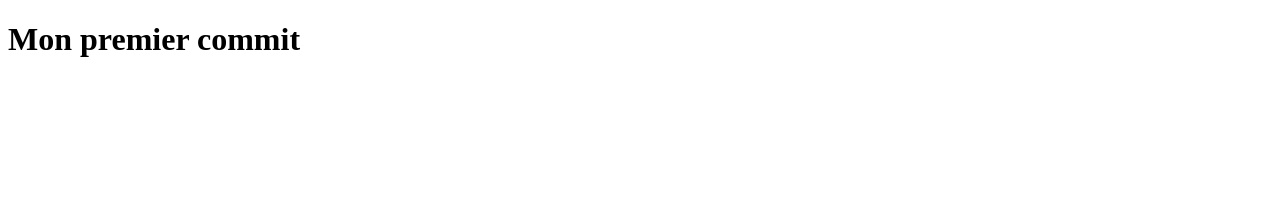
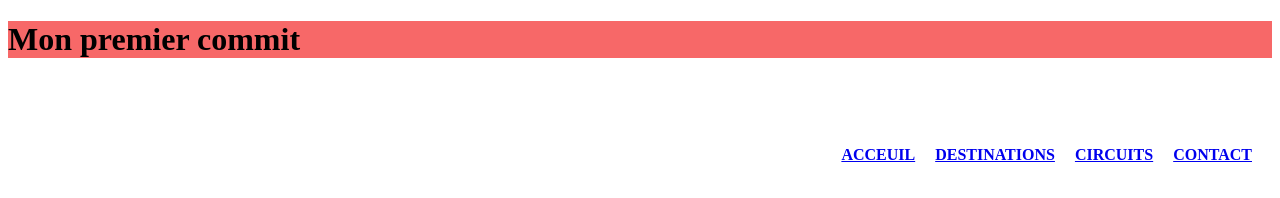
Before and after one commit to SirimaZenab/PremierRepo.github.io, a plain HTML site: page index.html in a window 1280 px wide. Drawn offline with Linux system fonts and the light colour scheme.

Commit message:
mon commit sure

```diff
--- a/CSS/styles.css
+++ b/CSS/styles.css
@@ -2,3 +2,20 @@ h1
 {
     background-color: #f76868;
 }
+header nav
+{
+   float: right;
+   margin-top: 50px;
+}
+header nav ul li
+{
+  float: left;
+   /* background-color: #ff7a00; */
+   display: inline-block;
+}
+header nav ul li a
+{
+   text-transform: uppercase;
+   font-weight: bold;
+   margin-right: 20px;
+}
--- a/index.html
+++ b/index.html
@@ -5,8 +5,21 @@
     <meta http-equiv="X-UA-Compatible" content="IE=edge">
     <meta name="viewport" content="width=device-width, initial-scale=1.0">
     <title>Document</title>
+    <link rel="stylesheet" href="CSS/styles.css">
 </head>
 <body>
     <h1>Mon premier commit</h1>
+    <header>
+        <div class="wrapper">
+            <nav>
+                <ul>
+                   <li><a href="#main_image">ACCEUIL</a></li>
+                   <li><a href="#steps">DESTINATIONS</a></li>
+                   <li><a href="#possibilities">CIRCUITS</a></li>
+                   <li><a href="#contact">CONTACT</a></li>
+                </ul>
+            </nav>
+        </div>
+    </header>
 </body>
 </html>
```
